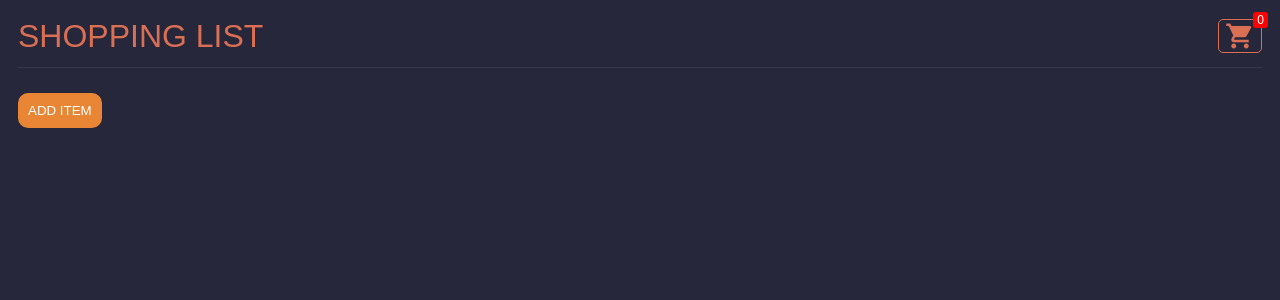
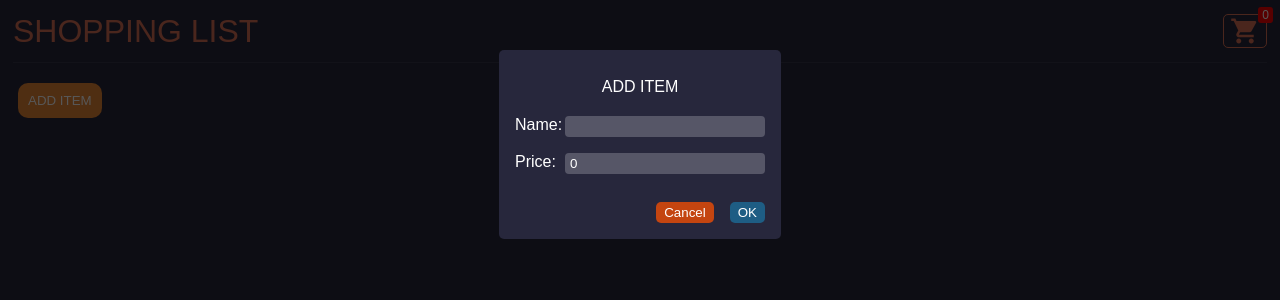
Before and after one commit to AnaBogatinovska/ShoppingList, a Vue app: page /add-item in a window 1280 px wide. Shown: the top 300 px of the page. Built offline with nearby package versions, Linux system fonts and the light colour scheme.

Commit message:
Vue Router implemented

```diff
--- a/package.json
+++ b/package.json
@@ -11,7 +11,8 @@
     "@fortawesome/fontawesome-free": "^5.15.1",
     "core-js": "^3.6.5",
     "lodash": "^4.17.20",
-    "vue": "^2.6.11"
+    "vue": "^2.6.11",
+    "vue-router": "^3.4.9"
   },
   "devDependencies": {
     "@vue/cli-plugin-babel": "~4.5.0",
--- a/src/App.vue
+++ b/src/App.vue
@@ -1,17 +1,17 @@
 <template>
   <div id="app">
-   <LandingPage />
+    <landing-page/>
+    <router-view/>
   </div>
 </template>
 
 <script>
-import LandingPage from './pages/LandingPage'
+import LandingPage from "./pages/LandingPage.vue"
+
 
 export default {
+  components: { LandingPage },
   name: 'App',
-  components: {
-    LandingPage
-  }
 }
 </script>
 
--- a/src/components/AddItemForm.vue
+++ b/src/components/AddItemForm.vue
@@ -13,7 +13,7 @@
         <input class="item input" type="number" required v-model="Item.Price" />
       </div>
       <div class="btn-handlers">
-        <button type="button" class="cancel-btn" @click="$emit('cancelForm')">Cancel</button>
+        <button type="button" class="cancel-btn" @click="closeForm">Cancel</button>
         <button type="submit" class="ok-btn">OK</button>
       </div>
     </form>
@@ -21,6 +21,8 @@
 </template>
 
 <script>
+import itemsStorage from "../storage/ListStore";
+
 export default {
   name: "AddItemForm",
   data() {
@@ -35,8 +37,12 @@ export default {
   },
   methods: {
     onSubmit() {
-      (this.Item.Price < 0) ? alert('Please enter valid Price') : this.$emit("onSubmitForm", this.Item)
+      (this.Item.Price < 0) ? alert('Please enter valid Price') :  itemsStorage.pushItem(this.Item);
+      this.$router.go(-1)
     },
+      closeForm() {
+      this.$router.go(-1)
+    }
   },
 };
 </script>
--- a/src/components/Header.vue
+++ b/src/components/Header.vue
@@ -1,47 +1,32 @@
 <template>
   <div>
     <header>
-      <div class="container">
-        <div class="inner-content">
           <div class="header-wrapper">
             <h1>SHOPPING LIST</h1>
-            <div style="position:relative">
-              <span @click="isOpenCart = true" class="material-icons cart">
+            <router-link :to="{ name: 'ShoppingCart' }" style="position:relative">
+              <span class="material-icons cart">
                 shopping_cart
               </span>
-              <span class="n-items">{{ cart.length }}</span>
-            </div>
+              <span class="n-items" v-if="cart">{{ cart.length }}</span>
+            </router-link>
           </div>
-        </div>
-      </div>
     </header>
-    <ShoppingCart v-if="isOpenCart" @cancelCart='closeCart'/>
   </div>
 </template>
 
 <script>
-import ShoppingCart from "../components/ShoppingCart.vue";
 import cartItemsStorage from "../storage/CartItemsStore";
 
 export default {
   name: "Header",
-  components: {
-    ShoppingCart,
-  },
   data() {
     return {
-      isOpenCart: false,
       cart: []
     };
   },
   mounted() {
-   this.cart = cartItemsStorage.cartItems // cartItemsStorage.getCartItemsList()
-   console.log(this.cart)
-  },
-  methods: {
-    closeCart() {
-      this.isOpenCart = false
-    }
+   this.cart = cartItemsStorage.getCartItemsList()
+   console.log('cart', this.cart)
   },
 };
 </script>
--- a/src/components/ShoppingCart.vue
+++ b/src/components/ShoppingCart.vue
@@ -60,7 +60,7 @@
             </div>
 
             <div>
-              <button class="c-btn" type="button" @click="$emit('cancelCart')">
+              <button class="c-btn" type="button" @click="closeCart">
                 Cancel
               </button>
               <button class="b-btn">Buy</button>
@@ -73,6 +73,7 @@
 </template>
 
 <script>
+// import Vue from 'vue'
 import cartItemsStorage from "../storage/CartItemsStore";
 
 export default {
@@ -83,7 +84,9 @@ export default {
     };
   },
   mounted() {
-    this.cartItems = cartItemsStorage.getCartItemsList();
+    this.cartItems = cartItemsStorage.getCartItemsList()  ;
+
+    console.log( this.cartItems)
   },
   methods: {
     deleteItemFromCart(item) {
@@ -114,6 +117,9 @@ export default {
         item.qty--;
       }
     },
+    closeCart() {
+      this.$router.go(-1)
+    }
   },
 };
 </script>
--- a/src/components/ShoppingList.vue
+++ b/src/components/ShoppingList.vue
@@ -3,7 +3,7 @@
     <div class="inner-content">
       <div class="box-container">
         <div class="box-body">
-          <div class="list-item" v-for="item in shoppingItems" :key="item.Id">
+          <div class="list-item" v-for="item in listItems" :key="item.Id">
             <div class="item-body" :class="{ added: isItemAdded(item) }">
               <div class="delete-item">
                 <span
@@ -58,12 +58,13 @@ export default {
   props: ["shoppingItems"],
   data() {
     return {
-      isDelBoxOpen: false,
       cart: [],
+      listItems: []
     };
   },
   mounted() {
     this.cart = cartItemsStorage.getCartItemsList();
+    this.listItems = itemsStorage.getListItems();
   },
   methods: {
     deleteItem(item) {
--- a/src/main.js
+++ b/src/main.js
@@ -1,8 +1,11 @@
 import Vue from 'vue'
 import App from './App.vue'
+import router from './router'
+
 
 Vue.config.productionTip = false
 
 new Vue({
   render: h => h(App),
+  router
 }).$mount('#app')
--- a/src/pages/LandingPage.vue
+++ b/src/pages/LandingPage.vue
@@ -2,48 +2,23 @@
   <div class="container">
     <div class="inner-content">
       <Header />
-      <button class="add-item" @click="isOpenForm = true">add item</button>
-      <ShoppingList :shoppingItems="listItems" />
-      <AddItemForm
-        v-if="isOpenForm"
-        @cancelForm="isOpenForm = false"
-        @onSubmitForm="onSubmit"
-      />
+
+      <router-link :to="{ name: 'AddItem' }"><button class="add-item" >add item</button> </router-link>
+
+      <ShoppingList />
     </div>
   </div>
 </template>
 
 <script>
-import AddItemForm from "../components/AddItemForm.vue";
 import Header from "../components/Header";
 import ShoppingList from "../components/ShoppingList.vue";
-import itemsStorage from "../storage/ListStore";
 
 export default {
   name: "LandingPage",
   components: {
     Header,
     ShoppingList,
-    AddItemForm,
-  },
-  data() {
-    return {
-      isOpenForm: false,
-      listItems: [],
-    };
-  },
-  mounted() {
-    this.listItems = itemsStorage.getListItems();
-  },
-  methods: {
-    onSubmit(item) {
-      itemsStorage.pushItem(item);
-      this.isOpenForm = false;
-    },
-    test() {
-      console.log("in");
-      this.isOpenCart = true;
-    },
   },
 };
 </script>
--- /dev/null
+++ b/src/router/index.js
@@ -0,0 +1,29 @@
+import Vue from "vue";
+import VueRouter from "vue-router";
+
+import AddItemForm from "../components/AddItemForm";
+import ShoppingCart from "../components/ShoppingCart";
+
+Vue.use(VueRouter);
+
+const router = new VueRouter({
+  routes: [
+    {
+      path: "/",
+      name: "Home",
+    },
+    {
+      path: "/add-item",
+      name: "AddItem",
+      component: AddItemForm,
+    },
+    {
+      path: "/shopping-cart",
+      name: "ShoppingCart",
+      component: ShoppingCart,
+    },
+  ],
+  mode: "history",
+});
+
+export default router;
--- a/src/storage/CartItemsStore.js
+++ b/src/storage/CartItemsStore.js
@@ -1,18 +1,22 @@
-import Vue from 'vue'
+import Vue from "vue";
 
 class CartItems {
-  cartItems = [];
+  cartItems =[]
 
   getCartItemsList() {
-    if (localStorage.getItem("cartItemss") !== null) {
-      let result = JSON.parse(localStorage.getItem("cartItemss"));
-      Vue.set(this.cartItems, result)
+    if (localStorage.getItem("cartItems") !== null) {
+      let result= JSON.parse(localStorage.getItem("cartItems"));
+      console.log('result',result)
+      console.log('before carItems', this.cartItems)
+      Vue.set(this.cartItems, result);
+      console.log('after cartItems  ',this.cartItems)
+
     }
     return this.cartItems;
   }
 
   setCartItemsList() {
-    localStorage.setItem("cartItemss", JSON.stringify(this.cartItems));
+    localStorage.setItem("cartItems", JSON.stringify(this.cartItems));
   }
 
   addToCart(item) {
@@ -31,7 +35,7 @@ class CartItems {
 
   removeItemFromCart(item) {
     let idx = this.cartItems.findIndex((i) => i.Id === item.Id);
-    this.cartItems.splice(idx, 1)
+    this.cartItems.splice(idx, 1);
     this.setCartItemsList();
   }
 }
```
Also changed, not shown: 1 other file (tests, documents, lock files or other folders).
